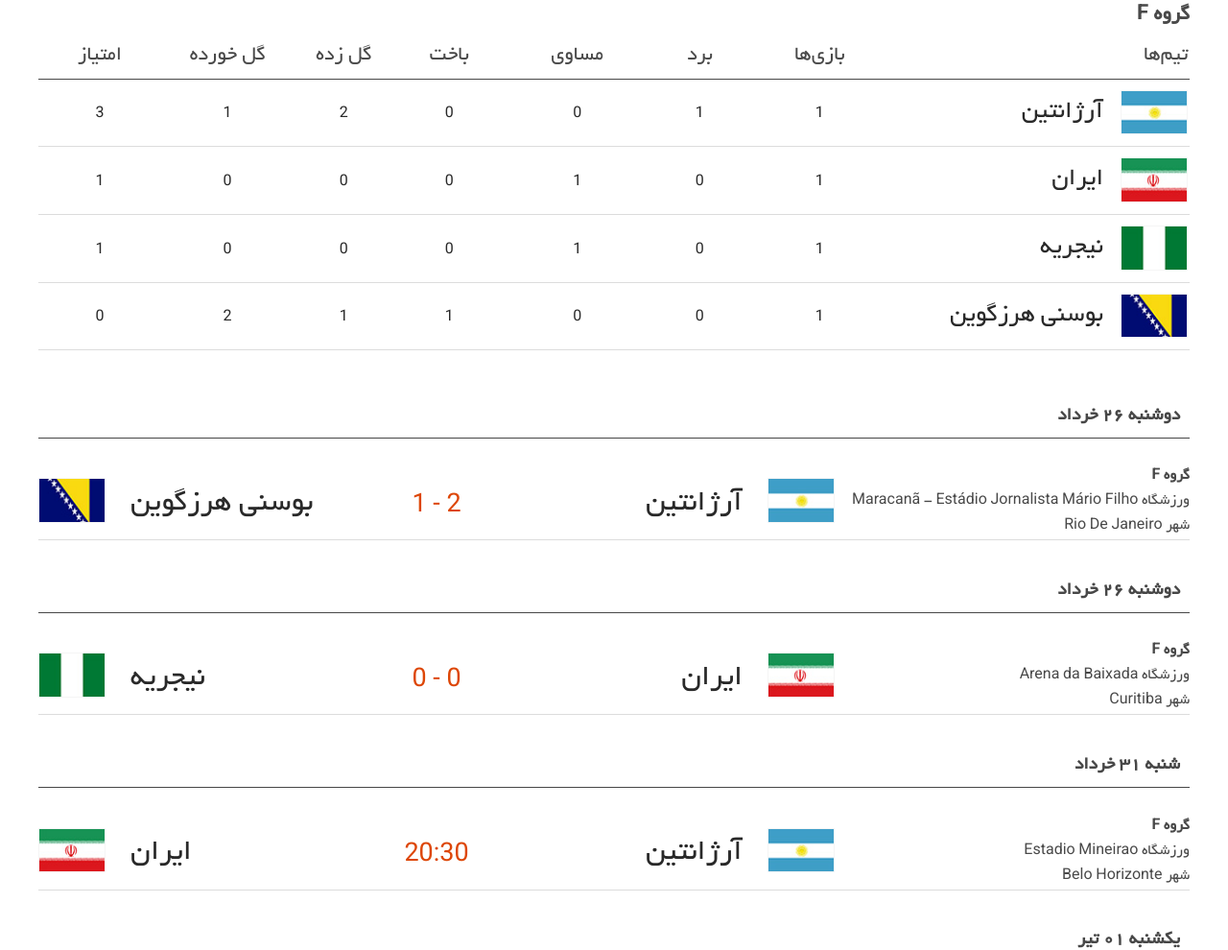
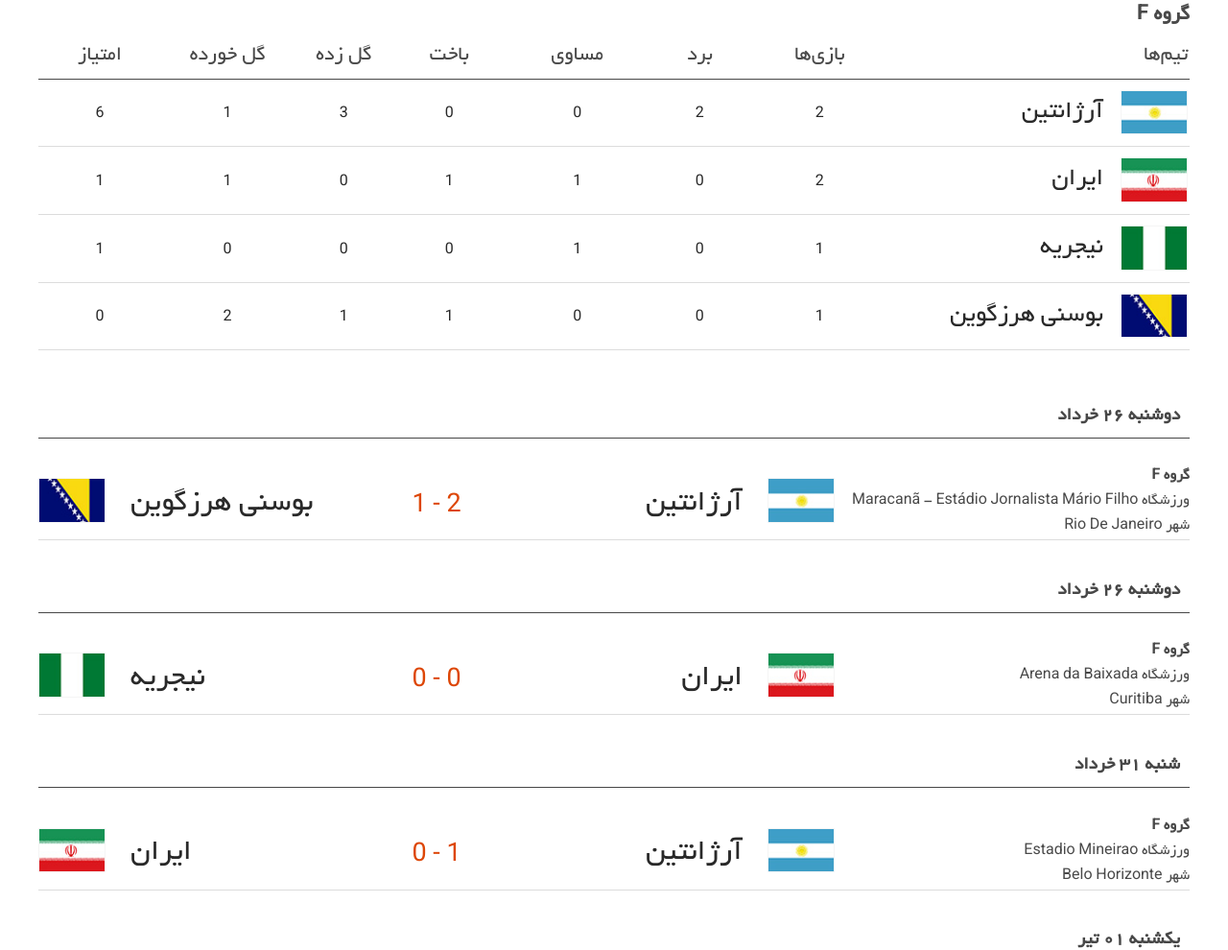
Before and after one commit to HosseinKarami/fifawc, a Jekyll site: the page built from groups/F/index.html, in a window 1280 px wide. Shown: the part 338-1328 px from the top of the page at 96% size. Built offline with Jekyll 4.4.1, drawn with Linux system fonts in a browser that asks for light colours; comment, search, counter and statistics services are not loaded.

Commit message:
IRN Vs ARG

```diff
--- a/_data/groups.yml
+++ b/_data/groups.yml
@@ -197,21 +197,21 @@
   teams:
   - team: آرژانتین
     flag: assets/img/flags/arg.png
-    played: "1"
-    won: "1"
+    played: "2"
+    won: "2"
     draw: "0"
     lost: "0"
-    GF: "2"
+    GF: "3"
     GA: "1"
-    points: "3"
+    points: "6"
   - team: ایران
     flag: assets/img/flags/irn.png
-    played: "1"
+    played: "2"
     won: "0"
     draw: "1"
-    lost: "0"
+    lost: "1"
     GF: "0"
-    GA: "0"
+    GA: "1"
     points: "1"
   - team: نیجریه
     flag: assets/img/flags/nga.png
--- a/_data/matches.yml
+++ b/_data/matches.yml
@@ -445,12 +445,12 @@
     team2: ايران
     flag1: assets/img/flags/arg.png
     flag2: assets/img/flags/irn.png
-    pts1: "zero"
+    pts1: "1"
     pts2: "0"
-    goal1: ""
+    goal1: "ليونل مسی ('90 +)"
     goal2: ""
     yellow1: "0"
-    yellow2: "0"
+    yellow2: "جواد نکونام ('53), مسعود شجاعی ('73)"
     red1: "0"
     red2: "0"
     time: "20:30"
```
